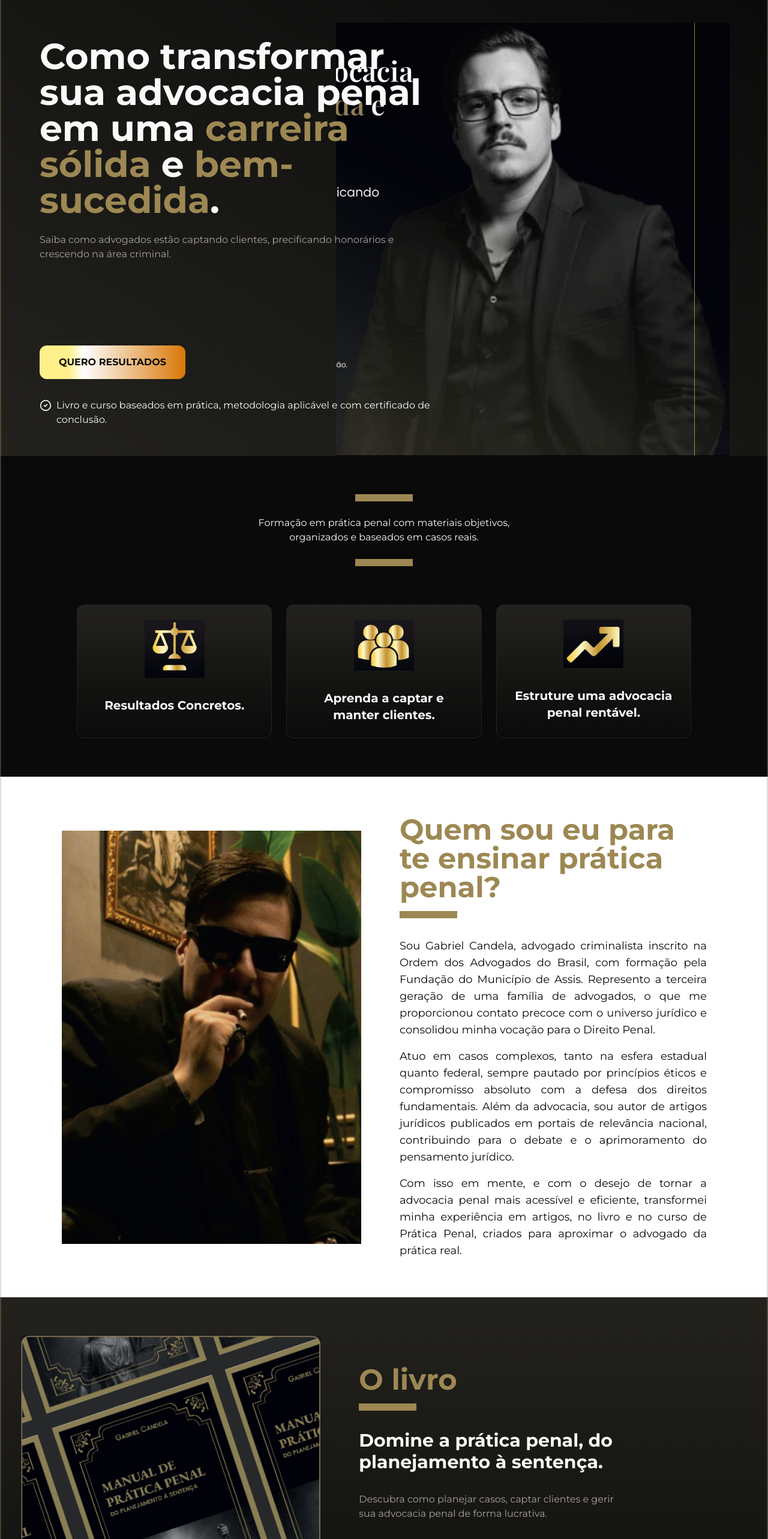
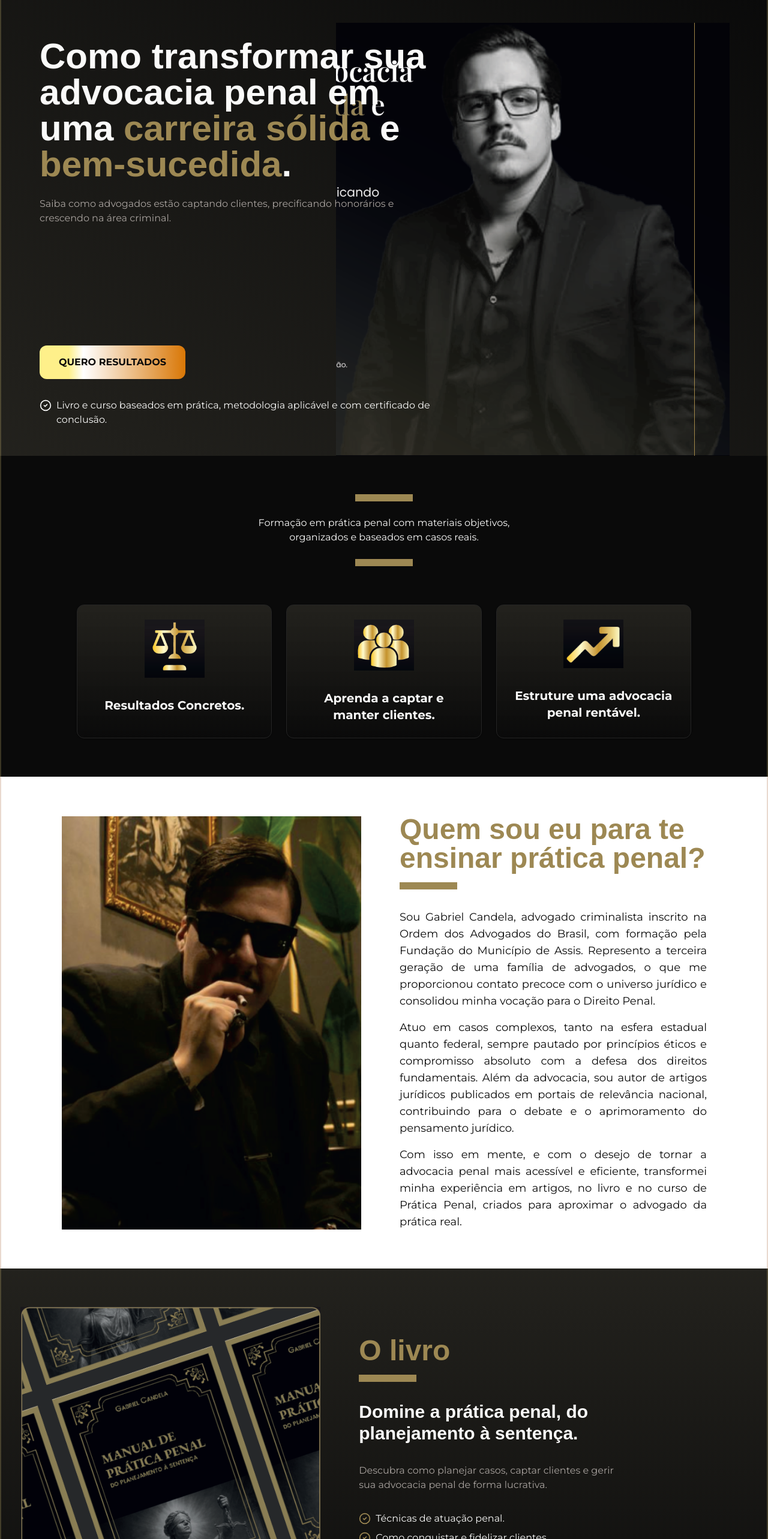
Before and after one commit to rafaelpzoucas/adv-gabriel-candela, a Next.js app: page /obras in a window 1280 px wide. Shown: the top 2566 px of the page at 60% size. Built offline with nearby package versions, Linux system fonts and the light colour scheme; a web font is replaced by a local one.

Commit message:
feat: add highlight fonts

```diff
--- a/src/app/(landing)/obras/about.tsx
+++ b/src/app/(landing)/obras/about.tsx
@@ -1,3 +1,5 @@
+import { layout } from "@/components/layout";
+import { cn } from "@/lib/utils";
 import Image from "next/image";
 
 export function AboutPage() {
@@ -13,7 +15,12 @@ export function AboutPage() {
 
         <aside className="text-background space-y-8 max-w-lg">
           <div className="space-y-4">
-            <h2 className="text-primary font-bold text-5xl">
+            <h2
+              className={cn(
+                layout.fonts.highlight.className,
+                "text-primary font-bold text-5xl"
+              )}
+            >
               Quem sou eu para te ensinar prática penal?
             </h2>
             <div className="w-24 h-3 bg-primary"></div>
--- a/src/app/(landing)/obras/book.tsx
+++ b/src/app/(landing)/obras/book.tsx
@@ -1,3 +1,5 @@
+import { layout } from "@/components/layout";
+import { cn } from "@/lib/utils";
 import { CheckCircle2 } from "lucide-react";
 import Image from "next/image";
 
@@ -14,11 +16,23 @@ export function BookSection() {
 
         <aside className="space-y-8">
           <div className="space-y-4">
-            <h2 className="text-primary font-bold text-5xl">O livro</h2>
+            <h2
+              className={cn(
+                layout.fonts.highlight.className,
+                "text-primary font-bold text-5xl"
+              )}
+            >
+              O livro
+            </h2>
             <div className="w-24 h-3 bg-primary"></div>
           </div>
 
-          <h3 className="text-3xl font-bold max-w-md">
+          <h3
+            className={cn(
+              layout.fonts.highlight.className,
+              "text-3xl font-bold max-w-md"
+            )}
+          >
             Domine a prática penal, do planejamento à sentença.
           </h3>
 
--- a/src/app/(landing)/obras/course-modules.tsx
+++ b/src/app/(landing)/obras/course-modules.tsx
@@ -1,4 +1,6 @@
+import { layout } from "@/components/layout";
 import { Card } from "@/components/ui/card";
+import { cn } from "@/lib/utils";
 
 const modules = [
   {
@@ -44,7 +46,12 @@ export function CourseModulesSection() {
     <section>
       <div className="flex flex-col gap-16 w-full max-w-7xl lg:border-x-2 border-amber-200/20 p-6 py-16 mx-auto">
         <div className="flex flex-col gap-6 items-center">
-          <h2 className="text-primary text-center max-w-md text-5xl font-bold">
+          <h2
+            className={cn(
+              layout.fonts.highlight.className,
+              "text-primary text-center max-w-md text-5xl font-bold"
+            )}
+          >
             Módulos do curso
           </h2>
           <div className="w-24 h-3 bg-primary"></div>
--- a/src/app/(landing)/obras/course.tsx
+++ b/src/app/(landing)/obras/course.tsx
@@ -1,3 +1,5 @@
+import { layout } from "@/components/layout";
+import { cn } from "@/lib/utils";
 import { CheckCircle2 } from "lucide-react";
 import Image from "next/image";
 
@@ -14,11 +16,23 @@ export function CourseSection() {
 
         <aside className="space-y-8">
           <div className="space-y-4">
-            <h2 className="text-primary font-bold text-5xl">O curso</h2>
+            <h2
+              className={cn(
+                layout.fonts.highlight.className,
+                "text-primary font-bold text-5xl"
+              )}
+            >
+              O curso
+            </h2>
             <div className="w-24 h-3 bg-primary"></div>
           </div>
 
-          <h3 className="text-3xl font-bold max-w-md">
+          <h3
+            className={cn(
+              layout.fonts.highlight.className,
+              "text-3xl font-bold max-w-md"
+            )}
+          >
             Aprofunde sua prática com o curso de Direito Penal Aplicado
           </h3>
 
--- a/src/app/(landing)/obras/cta.tsx
+++ b/src/app/(landing)/obras/cta.tsx
@@ -1,4 +1,6 @@
+import { layout } from "@/components/layout";
 import { Card } from "@/components/ui/card";
+import { cn } from "@/lib/utils";
 import { CreditCard, Lock } from "lucide-react";
 
 export function CTASection() {
@@ -6,7 +8,12 @@ export function CTASection() {
     <section className="bg-gradient-to-b from-background to-amber-100/10">
       <div className="flex flex-col-reverse lg:flex-row items-center justify-center gap-16 w-full max-w-7xl p-6 py-16 mx-auto">
         <div className="flex flex-col items-center justify-center gap-16 w-full max-w-4xl text-center border-t-4 border-primary py-16">
-          <h2 className="text-5xl font-bold text-primary">
+          <h2
+            className={cn(
+              layout.fonts.highlight.className,
+              "text-5xl font-bold text-primary"
+            )}
+          >
             Transforme sua carreira agora
           </h2>
 
--- a/src/app/(landing)/obras/faq.tsx
+++ b/src/app/(landing)/obras/faq.tsx
@@ -1,11 +1,13 @@
 "use client";
 
+import { layout } from "@/components/layout";
 import {
   Accordion,
   AccordionContent,
   AccordionItem,
   AccordionTrigger,
 } from "@/components/ui/accordion";
+import { cn } from "@/lib/utils";
 
 const questions = [
   {
@@ -35,7 +37,12 @@ export function FAQSection() {
     <section className="border-t border-amber-200/10">
       <div className="flex flex-col gap-16 w-full max-w-7xl p-6 py-16 mx-auto">
         <div className="flex flex-col gap-6 items-center">
-          <h2 className="text-primary text-center max-w-md text-5xl font-bold">
+          <h2
+            className={cn(
+              layout.fonts.highlight.className,
+              "text-primary text-center max-w-md text-5xl font-bold"
+            )}
+          >
             Ainda tem dúvidas?
           </h2>
           <p>Confira as perguntas mais frequentes</p>
@@ -48,6 +55,7 @@ export function FAQSection() {
         >
           {questions.map((question) => (
             <AccordionItem
+              key={question.question}
               value={question.question}
               className=" bg-gradient-to-r from-background to-amber-100/10 border border-amber-200/10 p-4 px-8 rounded-lg text-xl"
             >
--- a/src/app/(landing)/obras/hero.tsx
+++ b/src/app/(landing)/obras/hero.tsx
@@ -1,3 +1,5 @@
+import { layout } from "@/components/layout";
+import { cn } from "@/lib/utils";
 import { CheckCircle2 } from "lucide-react";
 import Image from "next/image";
 
@@ -8,7 +10,12 @@ export function HeroSection() {
         <div className="flex flex-col lg:flex-row items-center justify-between w-full max-w-7xl h-full mx-auto px-4 sm:px-6 lg:pl-16 lg:border-x-2 border-amber-200/20 pt-8 sm:pt-12 lg:pt-16 lg:min-h-[85dvh]">
           <aside className="flex flex-col items-center justify-center lg:justify-between gap-8 max-w-2xl w-full h-full max-h-[700px] lg:pb-12 ">
             <div className="space-y-4 sm:space-y-6">
-              <h1 className="text-3xl md:text-5xl lg:text-6xl font-bold leading-tight">
+              <h1
+                className={cn(
+                  layout.fonts.highlight.className,
+                  "text-3xl md:text-5xl lg:text-6xl font-bold leading-tight"
+                )}
+              >
                 Como transformar sua advocacia penal em uma{" "}
                 <span className="text-primary">carreira sólida</span> e{" "}
                 <span className="text-primary">bem-sucedida</span>.{" "}
--- a/src/app/(landing)/obras/security.tsx
+++ b/src/app/(landing)/obras/security.tsx
@@ -1,3 +1,5 @@
+import { layout } from "@/components/layout";
+import { cn } from "@/lib/utils";
 import Image from "next/image";
 
 export function SecuritySection() {
@@ -12,7 +14,12 @@ export function SecuritySection() {
             alt="Icone de segurança"
           />
 
-          <h2 className="text-5xl font-bold text-primary">
+          <h2
+            className={cn(
+              layout.fonts.highlight.className,
+              "text-5xl font-bold text-primary"
+            )}
+          >
             Compra 100% segura
           </h2>
 
--- a/src/app/(landing)/obras/social-proof.tsx
+++ b/src/app/(landing)/obras/social-proof.tsx
@@ -1,4 +1,6 @@
+import { layout } from "@/components/layout";
 import { Card } from "@/components/ui/card";
+import { cn } from "@/lib/utils";
 
 const depoiments = [
   {
@@ -23,7 +25,12 @@ export function SocialProofSection() {
     <section>
       <div className="flex flex-col gap-16 w-full max-w-7xl lg:border-x-2 border-amber-200/20 p-6 py-16 mx-auto">
         <div className="flex flex-col gap-6 items-center">
-          <h2 className="text-primary text-center max-w-md text-5xl font-bold">
+          <h2
+            className={cn(
+              layout.fonts.highlight.className,
+              "text-primary text-center max-w-md text-5xl font-bold"
+            )}
+          >
             O que dizem nossos leitores
           </h2>
           <div className="w-24 h-3 bg-primary"></div>
```
